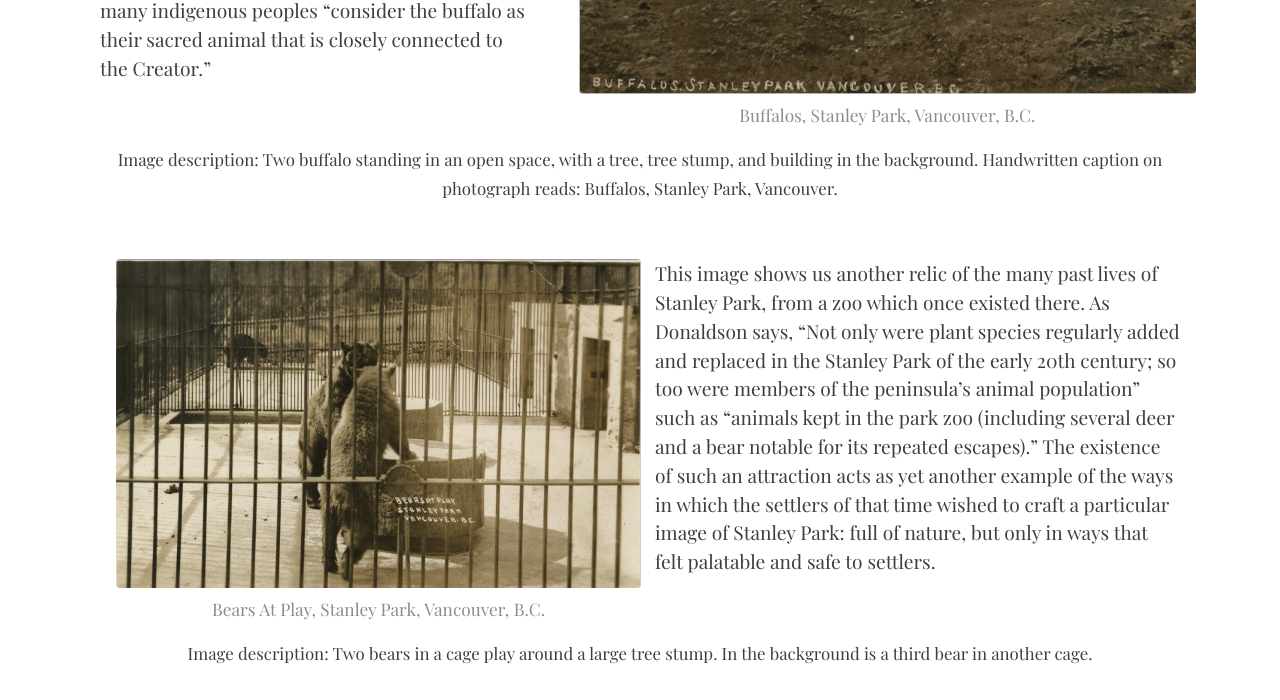
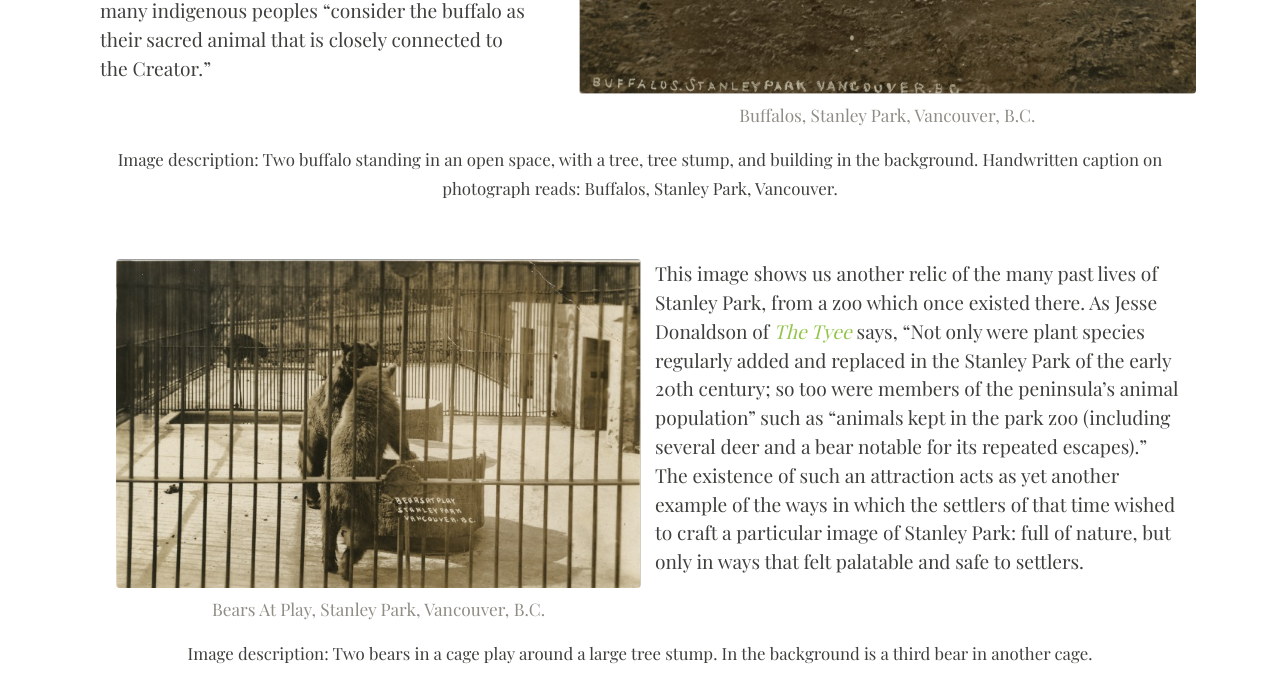
Before and after one commit to ashlynnprasad/langmann-2021, a Jekyll site: the page built from pages/relationswithindigenouspeoples.md, in a window 1280 px wide and 900 px high, scrolled down 1837 px, cut to the strip 0-700 px from the top of the window. Built offline with Jekyll 4.4.1, drawn with Linux system fonts in a browser that asks for light colours; nearby versions of some CDN libraries; some of the changed text lies outside the part shown.

Commit message:
added hyperlinks

```diff
--- a/pages/relationswithindigenouspeoples.md
+++ b/pages/relationswithindigenouspeoples.md
@@ -44,7 +44,7 @@
       {% include feature/item-figure.html objectid="langmann027" width="100" %}
     </div>
     <div class="col-sm">
-      This image shows us another relic of the many past lives of Stanley Park, from a zoo which once existed there. As Donaldson says, “Not only were plant species regularly added and replaced in the Stanley Park of the early 20th century; so too were members of the peninsula’s animal population” such as “animals kept in the park zoo (including several deer and a bear notable for its repeated escapes).”  The existence of such an attraction acts as yet another example of the ways in which the settlers of that time wished to craft a particular image of Stanley Park: full of nature, but only in ways that felt palatable and safe to settlers.
+      This image shows us another relic of the many past lives of Stanley Park, from a zoo which once existed there. As Jesse Donaldson of <a href="https://thetyee.ca/Life/2013/09/27/Unnatural-History-of-Stanley-Park/"><i>The Tyee</i></a> says, “Not only were plant species regularly added and replaced in the Stanley Park of the early 20th century; so too were members of the peninsula’s animal population” such as “animals kept in the park zoo (including several deer and a bear notable for its repeated escapes).”  The existence of such an attraction acts as yet another example of the ways in which the settlers of that time wished to craft a particular image of Stanley Park: full of nature, but only in ways that felt palatable and safe to settlers.
     </div>
   </div>
 </div>
@@ -89,7 +89,7 @@
     </div>
   </div>
 </div>
-<p style="text-indent: 25px;">This image portrays an Indian residential school in Chilliwack, with the innocuous and euphemistic handwritten caption, “Coqualeetza Industrial School.” The residential school system is widely considered to be one of the greatest crimes perpetrated against indigenous peoples by the Canadian government, and indigenous families today are still grappling with the generational trauma that these institutions caused. More information can be found through the Indian Residential School History and Dialogue Centre, which aims to address this history from a Survivor-centred approach.<br><br><br>
+<p style="text-indent: 25px;">This image portrays an Indian residential school in Chilliwack, with the innocuous and euphemistic handwritten caption, “Coqualeetza Industrial School.” The residential school system is widely considered to be one of the greatest crimes perpetrated against indigenous peoples by the Canadian government, and indigenous families today are still grappling with the generational trauma that these institutions caused. More information can be found through the <a href="https://irshdc.ubc.ca/about/what-we-do/">Indian Residential School History and Dialogue Centre</a>, which aims to address this history from a Survivor-centred approach.<br><br><br>
 
 <div class="container">
   <div class="row">
```
